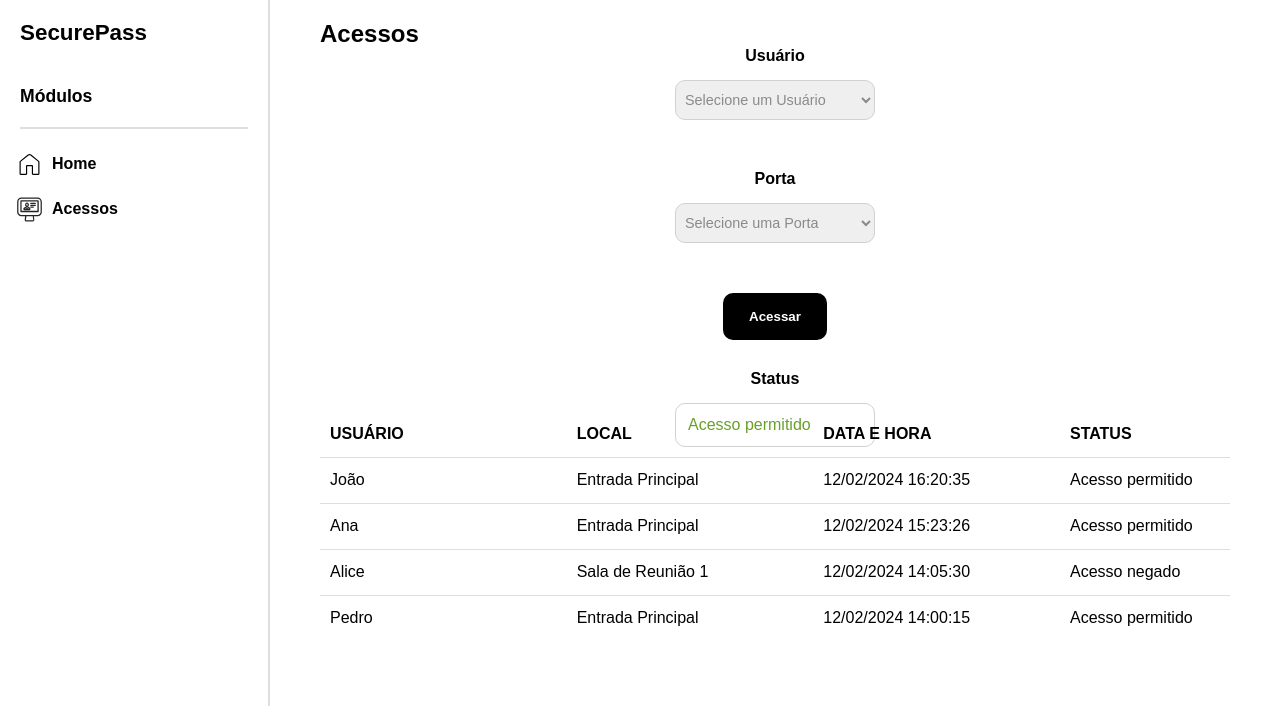
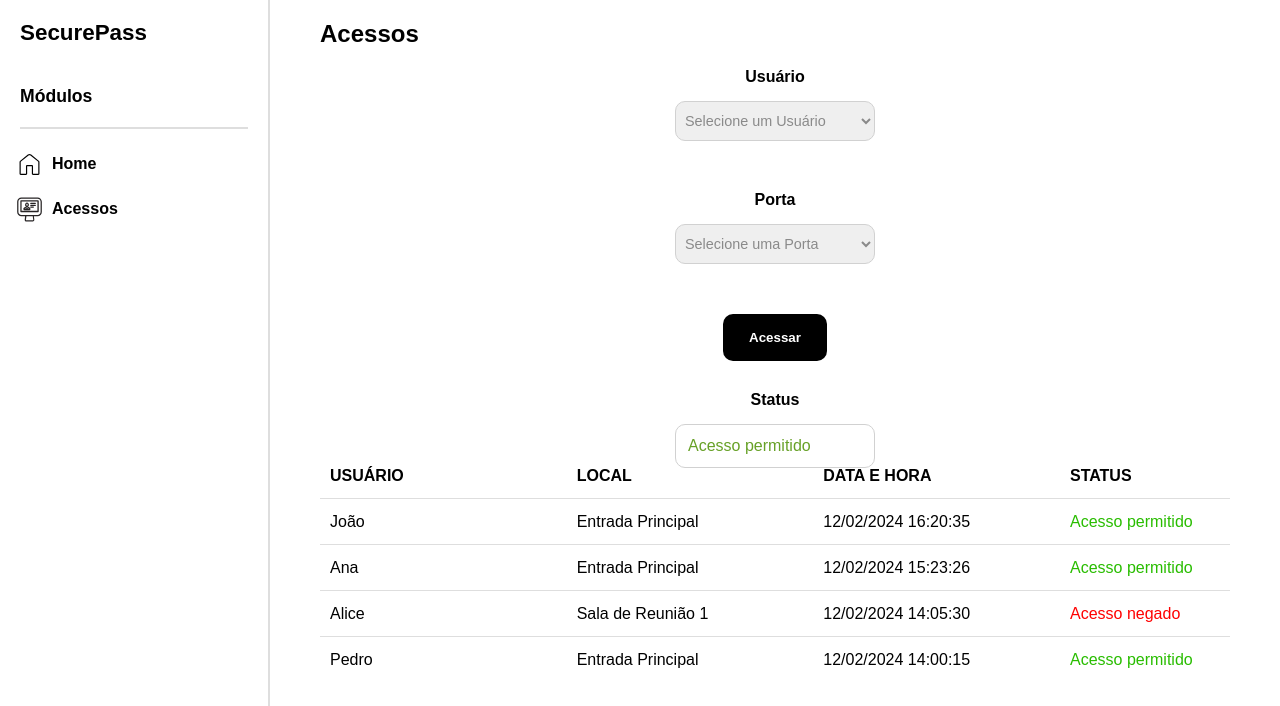
Before and after one commit to ldallmann/SecurePass, a React (Create React App) app in the folder frontend/: page /access in a window 1280 px wide. Shown: the top 706 px of the page. Built offline with nearby package versions, Linux system fonts and the light colour scheme.

Commit message:
correção na tela de Acessos

```diff
--- a/frontend/src/styles/Acessos.module.css
+++ b/frontend/src/styles/Acessos.module.css
@@ -1,10 +1,9 @@
-/*---------------------------------------------------------- SEÇÃO MAIN -----------------------------------------------------------*/
-/*--------------------------MAIN: */
 .mainContainer{
 	display: flex;
-	justify-Content: center;
+	justify-content: center;
 	width: 100%;
 	padding: 20px 50px;
+	height: 100vh;
 }
 
 .mainSectionContainer{
@@ -15,14 +14,14 @@
 }
 
 .articleTitleAccess h2{
-	margin-Bottom: 30px;
+	margin-bottom: 30px;
 }
 
 .inputs{
 	display: flex;
 	flex-direction: column;
 	align-items: center;
-	justify-Content: center;
+	justify-content: center;
 	height: 50%;
 	gap: 30px;
 }
@@ -37,9 +36,9 @@
 }
 
 .containerSelects select{
-	font-Size: 0.9em;
+	font-size: 0.9em;
 	padding: 10px 5px;
-	border-Radius: 10px;
+	border-radius: 10px;
 	border: 1px solid #d1d1d1;
 	color: #8a8a8a;
 	width: 100%;
@@ -47,10 +46,10 @@
 
 .accessButton{
 	padding: 16px 26px;
-	border-Radius: 10px;
+	border-radius: 10px;
 	border: none;
 	cursor: pointer;
-	background-Color: #000;
+	background-color: #000;
 	color: #fff;
 	font-weight: bold;
 	transition: 0.5s;
@@ -60,7 +59,7 @@
 .spanStatus{
 	width: 100%;
 	border: 1px solid #d1d1d1;
-	border-Radius: 10px;
+	border-radius: 10px;
 	padding: 12px;
 	color: #67a127;
 }
@@ -68,12 +67,12 @@
 .accessButton::before{
 	content: "";
 	width: 0px;
-	background-Color: #fff;
+	background-color: #fff;
 	height: 100%;
 	position: absolute;
 	top: 0;
 	left: 0;
-	border-Radius: 10px;
+	border-radius: 10px;
 }
 
 .accessButton:hover::before{
@@ -87,7 +86,7 @@
 	flex-direction: column;
 }
 
-/*---------------------------------------TABLE-------------------------------------*/
+/*----------------------------------------TABLE-------------------------------------*/
 
 .overflowTable{
 	overflow: auto;
@@ -100,11 +99,11 @@
 
 .tableRow{
 	display: flex;
-	justify-Content: space-Between;
+	justify-content: space-between;
 	align-items: center;
 	height: 35px;
 	padding: 10px;
-	/*borderBottom: 1px solid #dedede;*/
+	/*border-bottom: 1px solid #dedede;*/
 }
 
 .tableRow span{
@@ -116,17 +115,17 @@
 	height: 1px;
 	width: 100%;
 	margin: 5px 0;
-	background-Color: #dedede;
+	background-color: #dedede;
 }
 
-.tableRow-hover{
+.tableRowHover{
 	transition: 0.1s;
 }
 
-.access-denied{
+.accessDenied{
 	color: #ff0000;
 }
 
-.access-granted{
+.accessGranted{
 	color: #29bd00;
 }
```
